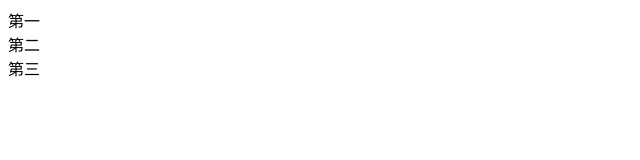
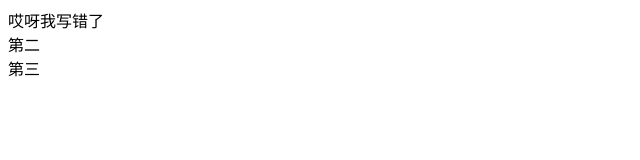
Before and after one commit to liukn-1/firstproject, a plain HTML site: page index.html in a window 1280 px wide. Shown: the whole page, without its empty margins (0-640 px from the left). Drawn offline with Linux system fonts and the light colour scheme.

Commit message:
文字修改

```diff
--- a/index.html
+++ b/index.html
@@ -6,7 +6,7 @@
     <title>Document</title>
 </head>
 <body>
-    <div>第一</div>
+    <div>哎呀我写错了</div>
     <div>第二</div>
     <div>第三</div>
 </body>
```
